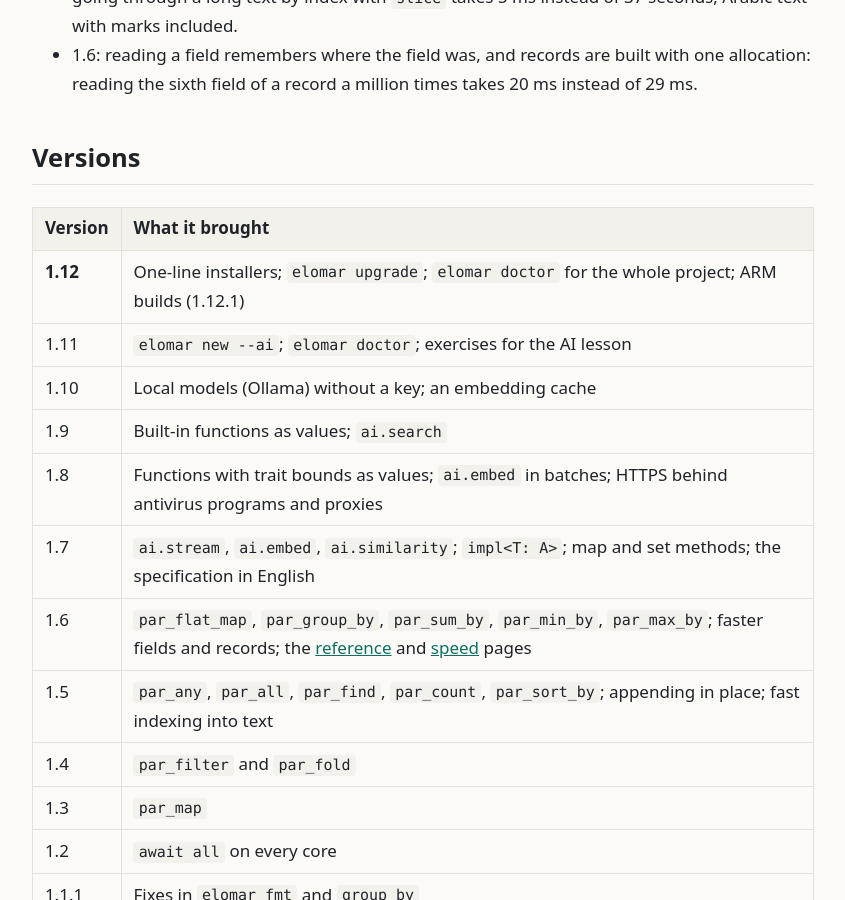
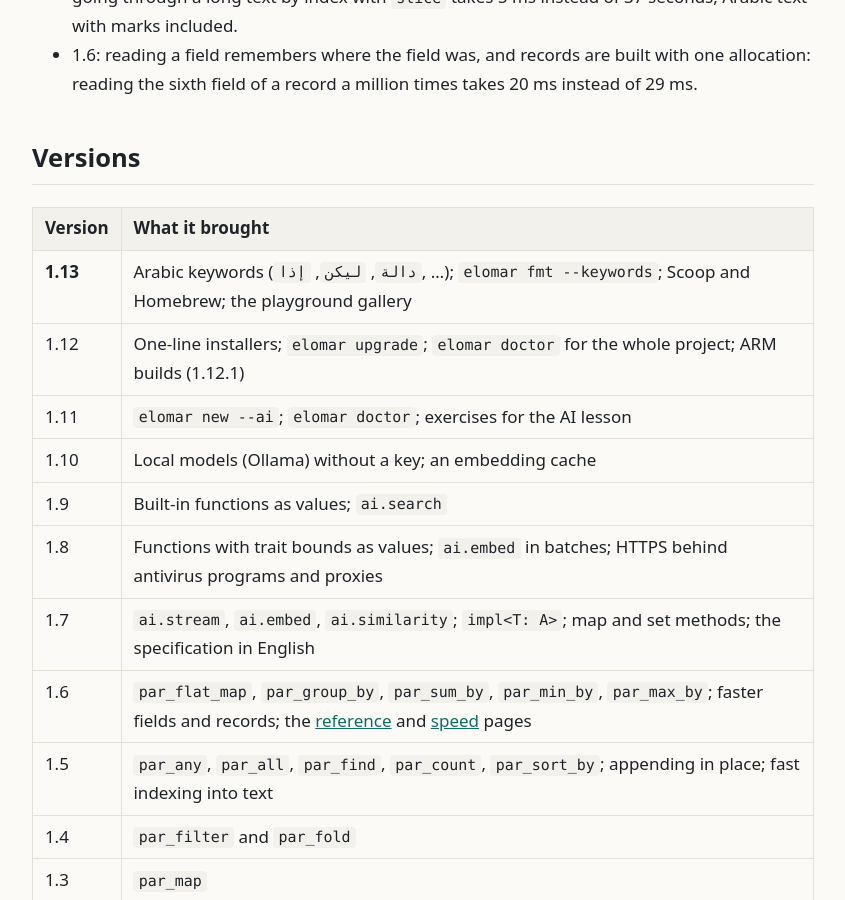
Before and after one commit to abobasel86/elomar-lang, a Jekyll site: the page built from site/en/news.md, in a window 1280 px wide and 900 px high, scrolled down 5250 px. Shown: the whole window, without its empty margins (217-1062 px from the left). Built offline with Jekyll 4.4.1, drawn with Linux system fonts in a browser that asks for light colours; some of the changed text lies outside the part shown.

Commit message:
Release 1.13.0
Co-Authored-By: Claude Opus 5.5 <noreply@anthropic.com>

```diff
--- a/Cargo.toml
+++ b/Cargo.toml
@@ -23,7 +23,7 @@ members = [
 ]
 
 [workspace.package]
-version = "1.12.1"
+version = "1.13.0"
 edition = "2024"
 rust-version = "1.88"
 publish = false
--- a/editor/vscode/package.json
+++ b/editor/vscode/package.json
@@ -2,7 +2,7 @@
   "name": "elomar-lang",
   "displayName": "Elomar-Lang",
   "description": "Elomar-Lang support: highlighting, errors while you type (Arabic/English), hover, go to definition, outline, completion, formatting, snippets and a Run button",
-  "version": "1.12.1",
+  "version": "1.13.0",
   "publisher": "abobasel86",
   "license": "MIT OR Apache-2.0",
   "icon": "images/icon.png",
--- a/site/en/news.md
+++ b/site/en/news.md
@@ -7,7 +7,7 @@ other: ar/news.html
 
 # What's new
 
-## Arabic keywords
+## 1.13: Arabic keywords
 
 - **Write the whole program in Arabic**: `دالة` is `fn`, `ليكن` is `let`,
   `إذا` is `if`, `لكل … في` is `for … in`, and so on for every keyword. A
@@ -214,7 +214,8 @@ There are thirteen of them now: `par_map`, `par_filter`, `par_fold`,
 
 | Version | What it brought |
 |---|---|
-| **1.12** | One-line installers; `elomar upgrade`; `elomar doctor` for the whole project; ARM builds (1.12.1) |
+| **1.13** | Arabic keywords (`دالة`, `ليكن`, `إذا`, …); `elomar fmt --keywords`; Scoop and Homebrew; the playground gallery |
+| 1.12 | One-line installers; `elomar upgrade`; `elomar doctor` for the whole project; ARM builds (1.12.1) |
 | 1.11 | `elomar new --ai`; `elomar doctor`; exercises for the AI lesson |
 | 1.10 | Local models (Ollama) without a key; an embedding cache |
 | 1.9 | Built-in functions as values; `ai.search` |
```
Also changed, not shown: site/ar/news.md (+3 -2 lines), CHANGELOG.md, README.md, editor/vscode/CHANGELOG.md, 1 other file.
